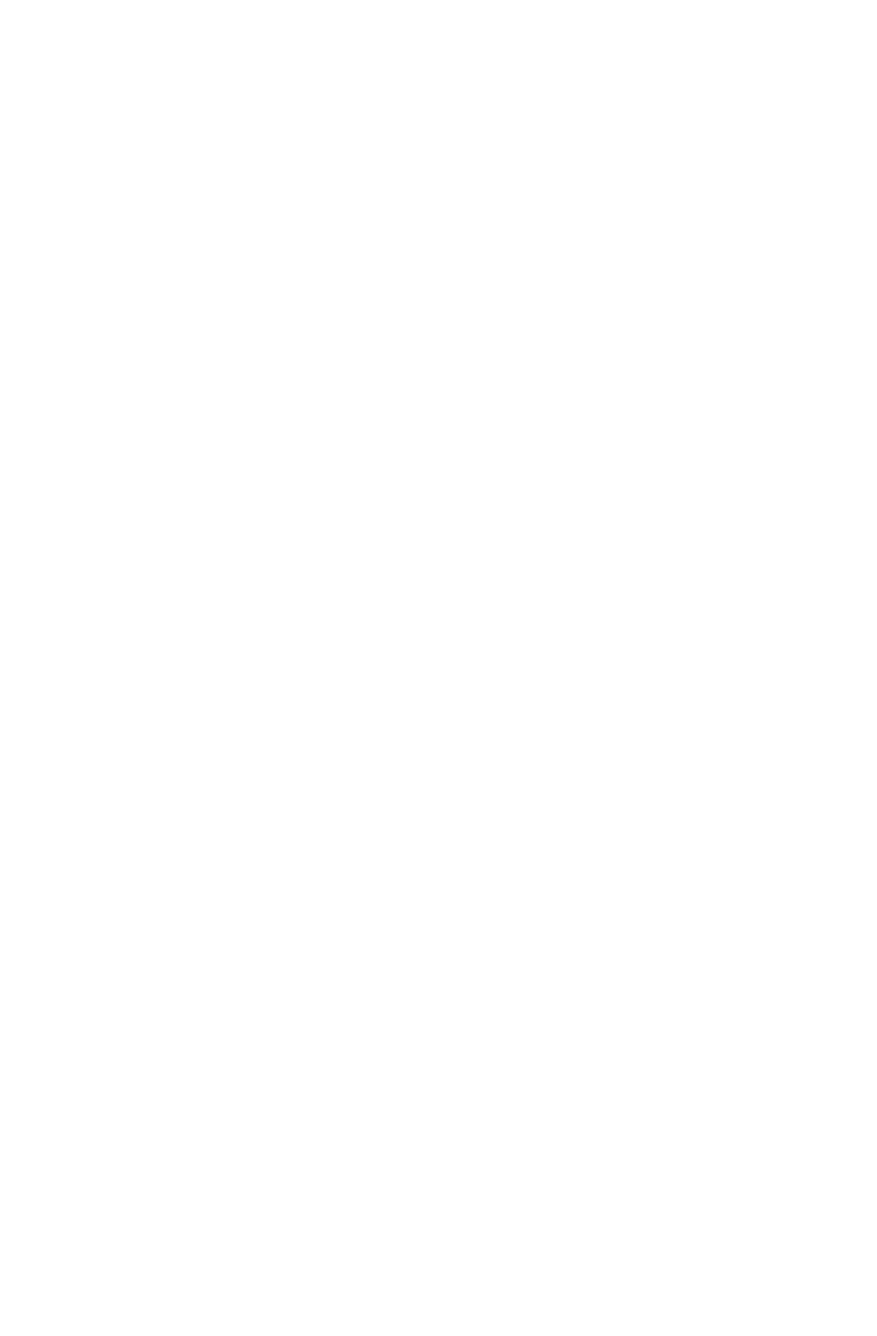
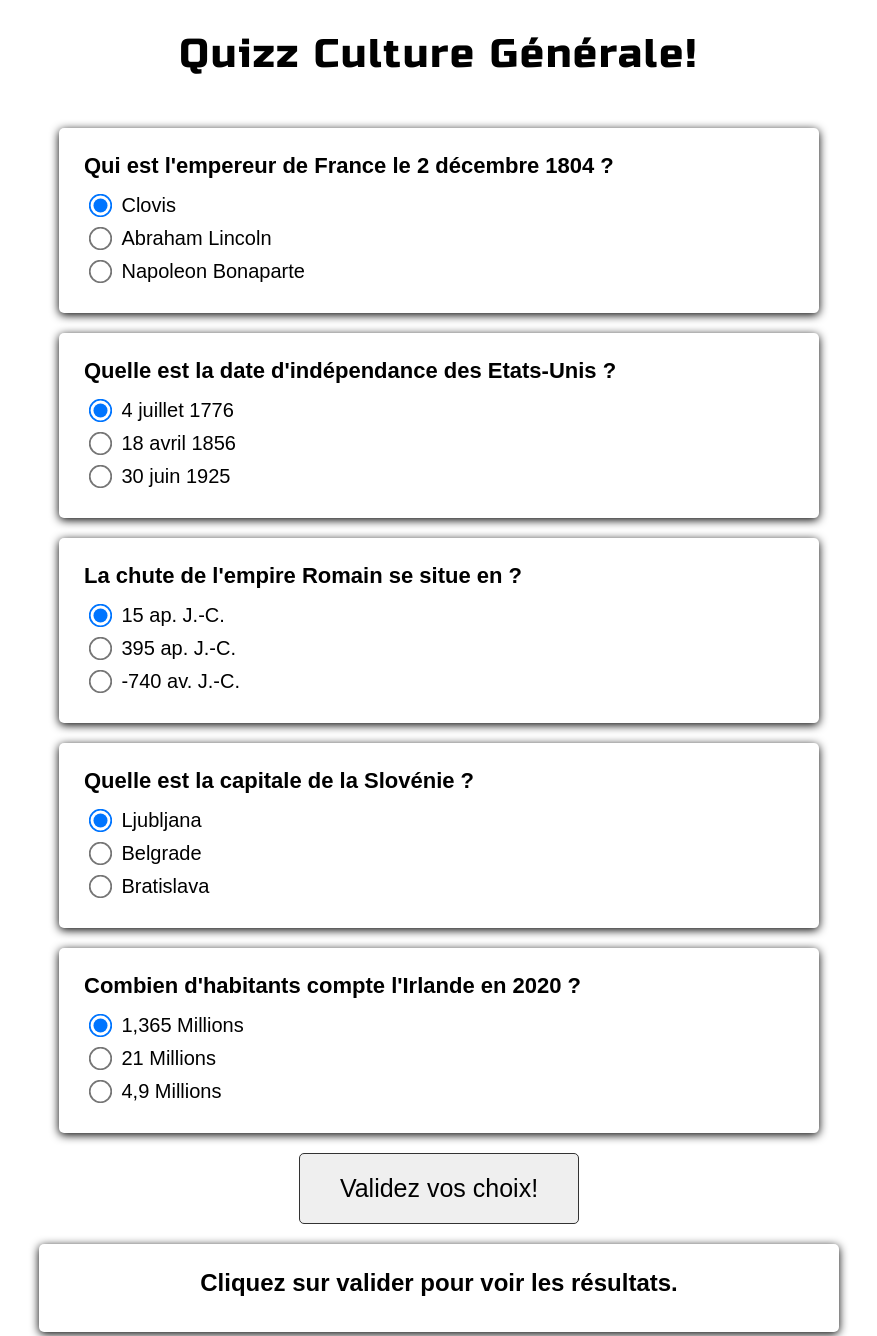
Before and after one commit to ArmineHam/QUIZ, a plain HTML site: page index.html in a window 1280 px wide. Shown: the top 1336 px of the page, without its empty margins (201-1078 px from the left). Before the commit the page ends 800 px from the top, so only its background shows below. Drawn offline with Linux system fonts and the light colour scheme.

Commit message:
initial commit

```diff
--- a/index.html
+++ b/index.html
@@ -11,6 +11,95 @@
     />
   </head>
   <body>
+    <h1>Quizz Culture Générale!</h1>
+    <div class="container-global">
+      <form class="form-quizz">
+        <div class="question-block">
+          <h4>Qui est l'empereur de France le 2 décembre 1804 ?</h4>
+          <div>
+            <input type="radio" id="Clovis" name="q1" value="a" checked />
+            <label for="Clovis">Clovis</label>
+          </div>
+          <div>
+            <input type="radio" id="Lincoln" name="q1" value="b" />
+            <label for="Lincoln">Abraham Lincoln</label>
+          </div>
+          <div>
+            <input type="radio" id="Bonaparte" name="q1" value="c" />
+            <label for="Bonaparte">Napoleon Bonaparte</label>
+          </div>
+        </div>
+        <div class="question-block">
+          <h4>Quelle est la date d'indépendance des Etats-Unis ?</h4>
+          <div>
+            <input type="radio" id="date1" name="q2" value="a" checked />
+            <label for="date1">4 juillet 1776</label>
+          </div>
+          <div>
+            <input type="radio" id="date2" name="q2" value="b" />
+            <label for="date2">18 avril 1856</label>
+          </div>
+          <div>
+            <input type="radio" id="date3" name="q2" value="c" />
+            <label for="date3">30 juin 1925</label>
+          </div>
+        </div>
+        <div class="question-block">
+          <h4>La chute de l'empire Romain se situe en ?</h4>
+          <div>
+            <input type="radio" id="date4" name="q3" value="a" checked />
+            <label for="date4">15 ap. J.-C.</label>
+          </div>
+          <div>
+            <input type="radio" id="date5" name="q3" value="b" />
+            <label for="date5">395 ap. J.-C.</label>
+          </div>
+          <div>
+            <input type="radio" id="date6" name="q3" value="c" />
+            <label for="date6">-740 av. J.-C.</label>
+          </div>
+        </div>
+
+        <div class="question-block">
+          <h4>Quelle est la capitale de la Slovénie ?</h4>
+          <div>
+            <input type="radio" id="Ljubljana" name="q4" value="a" checked />
+            <label for="Ljubljana">Ljubljana</label>
+          </div>
+          <div>
+            <input type="radio" id="Belgrade" name="q4" value="b" />
+            <label for="Belgrade">Belgrade</label>
+          </div>
+          <div>
+            <input type="radio" id="Bratislava" name="q4" value="c" />
+            <label for="Bratislava">Bratislava</label>
+          </div>
+        </div>
+        <div class="question-block">
+          <h4>Combien d'habitants compte l'Irlande en 2020 ?</h4>
+          <div>
+            <input type="radio" id="m1" name="q5" value="a" checked />
+            <label for="m1">1,365 Millions</label>
+          </div>
+          <div>
+            <input type="radio" id="m2" name="q5" value="b" />
+            <label for="m2">21 Millions</label>
+          </div>
+          <div>
+            <input type="radio" id="m3" name="q5" value="c" />
+            <label for="m3">4,9 Millions</label>
+          </div>
+        </div>
+
+        <button type="submit">Validez vos choix!</button>
+      </form>
+      <div class="resultats">
+        <h2>Cliquez sur valider pour voir les résultats.</h2>
+        <p class="aide"></p>
+        <p class="note"></p>
+      </div>
+    </div>
+
     <script src="app.js"></script>
   </body>
 </html>
--- a/style.css
+++ b/style.css
@@ -1,9 +1,98 @@
-*, ::before, ::after {
-    box-sizing: border-box;
-    margin: 0;
-    padding: 0;
+*,
+::before,
+::after {
+  box-sizing: border-box;
+  margin: 0;
+  padding: 0;
 }
 
 body {
-    font-family: Arial, Helvetica, sans-serif;
+  font-family: Arial, Helvetica, sans-serif;
 }
+
+h1 {
+  font-family: Russo One, Arial;
+  font-weight: lighter;
+  letter-spacing: 2px;
+  text-align: center;
+  padding: 30px 0;
+  font-size: 40px;
+}
+
+.container-global {
+  width: 70%;
+  max-width: 800px;
+  margin: 0 auto;
+  height: auto;
+}
+.question-block {
+  padding: 15px 25px 25px;
+  margin: 20px;
+  border-radius: 5px;
+  box-shadow: 0 2px 10px black;
+}
+
+.question-block h4 {
+  padding: 10px 0;
+  font-size: 22px;
+}
+.question-block label {
+  font-size: 20px;
+}
+.question-block input[type="radio"] {
+  transform: scale(1.8);
+  margin: 10px;
+}
+.resultats {
+  padding: 25px;
+  margin: 10px 0px 70px;
+  border-radius: 5px;
+  box-shadow: 0 2px 10px black;
+}
+
+.resultats h2 {
+  text-align: center;
+}
+.aide {
+  text-align: center;
+  font-size: 20px;
+  margin-top: 10px;
+}
+.note {
+  text-align: center;
+  font-size: 25px;
+  margin-top: 10px;
+}
+form button {
+  border: none;
+  outline: none;
+  border: 1px solid #333;
+  border-radius: 5px;
+  display: block;
+  margin: 20px auto;
+  padding: 20px 40px;
+  cursor: pointer;
+  font-size: 25px;
+  transition: background-color 0.2s ease-in-out;
+}
+form button:hover {
+  background-color: lightblue;
+}
+
+.echec {
+  animation: echec 0.3s ease-in-out;
+}
+@keyframes echec {
+  0% {
+    transform: translateX(0px);
+  }
+  33% {
+    transform: translateX(5px);
+  }
+  66% {
+    transform: translateX(-5px);
+  }
+  100% {
+    transform: translateX(0px);
+  }
+}
```
